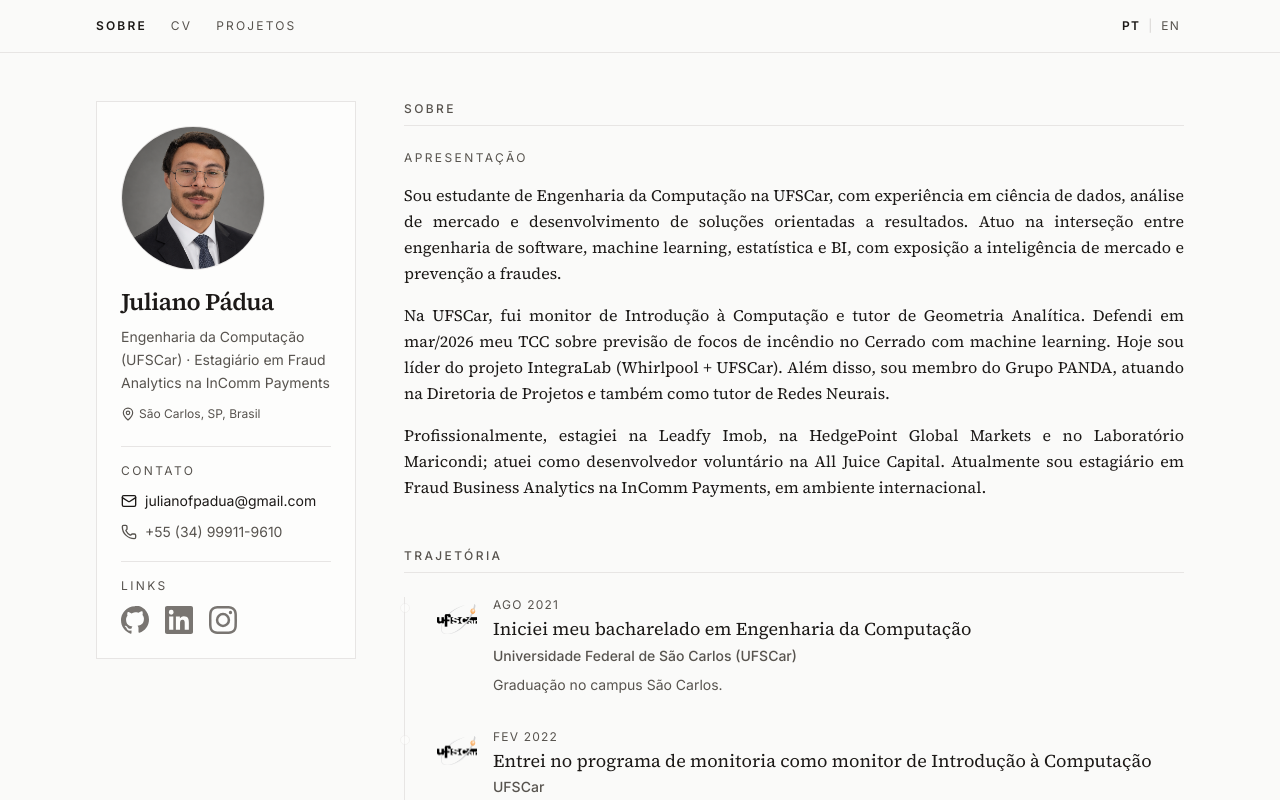
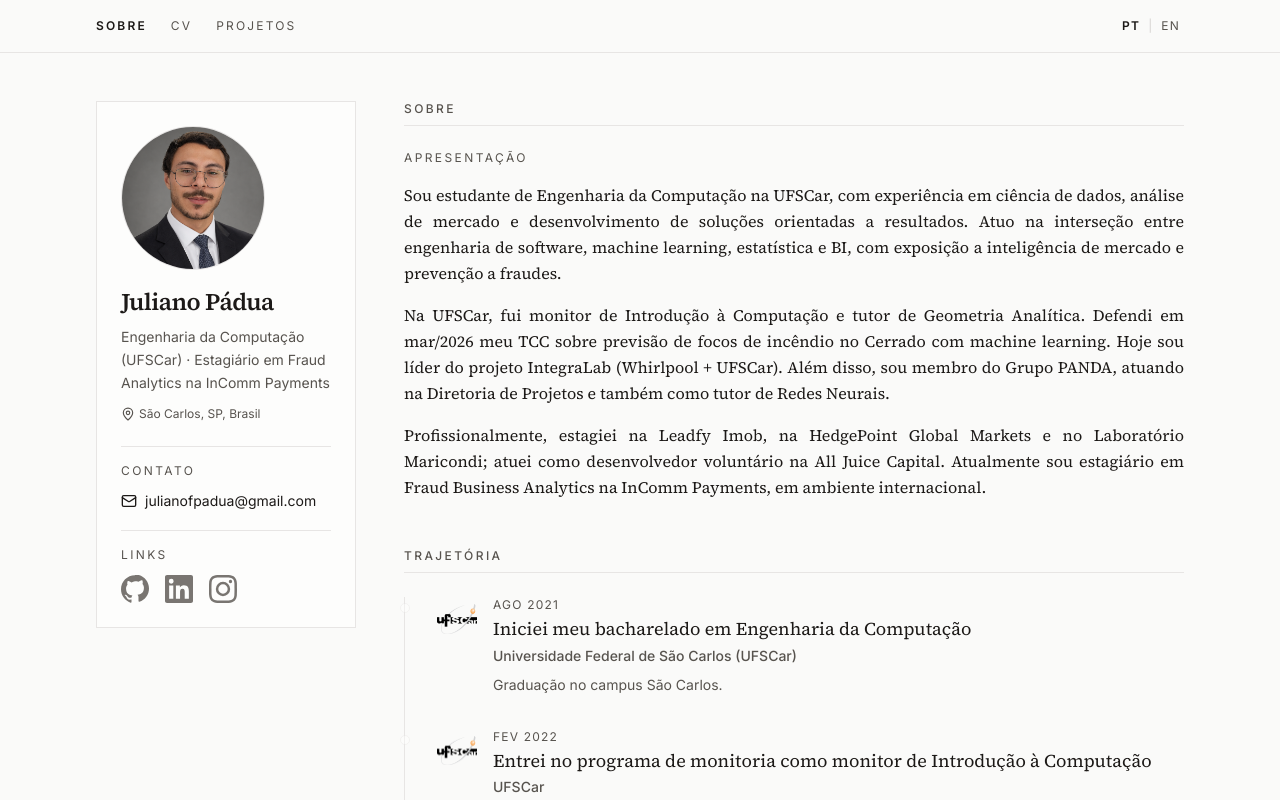
Before and after one commit to julianopadua/portfolio, a React (Vite) app: page /#/about in a window 1280 px wide. Shown: the top 800 px of the page. Built offline with nearby package versions, Linux system fonts and the light colour scheme.

Commit message:
dev: removing sensitve personal data

```diff
--- a/src/components/layout/Sidebar.tsx
+++ b/src/components/layout/Sidebar.tsx
@@ -1,4 +1,4 @@
-import { Mail, MapPin, Phone } from 'lucide-react'
+import { Mail, MapPin } from 'lucide-react'
 import { profile } from '../../data/profile'
 import { publicAsset } from '../../lib/assets'
 import { pickLocalized } from '../../lib/localized'
@@ -41,17 +41,6 @@ export function Sidebar() {
                 {profile.email}
               </a>
             </li>
-            {profile.phone && (
-              <li>
-                <a
-                  href={`tel:${profile.phone.replace(/\s/g, '')}`}
-                  className="inline-flex items-center gap-2 text-[var(--color-muted)] hover:text-[var(--color-ink)]"
-                >
-                  <Phone className="h-4 w-4" aria-hidden />
-                  {profile.phone}
-                </a>
-              </li>
-            )}
           </ul>
         </div>
 
--- a/src/data/cv.ts
+++ b/src/data/cv.ts
@@ -15,7 +15,7 @@ export const cvDocument: CvDocumentData = {
     },
     photoSrc: publicAsset('imgs/new-img.png'),
     email: profile.email,
-    phone: profile.phone,
+    phone: '+55 (34) 99911-9610',
     location: profile.location,
     linkedin: profile.links.linkedin,
     github: profile.links.github,
--- a/src/data/pdfCv.ts
+++ b/src/data/pdfCv.ts
@@ -57,7 +57,7 @@ export const pdfCvDocument: PdfCvDocument = {
       en: 'Computer Engineering student at UFSCar, graduating in July 2026, with experience in fraud analytics, market intelligence, Python automation, data pipelines, and machine learning applied to real-world datasets. Currently working in a 100% English-speaking environment at InComm Payments, using Splunk, Accertify, KPIs, and Python automations to support fraud monitoring and operational analysis.',
     },
     email: profile.email,
-    phone: profile.phone ?? '',
+    phone: '+55 (34) 99911-9610',
     location: profile.location,
     linkedin: profile.links.linkedin,
     github: profile.links.github,
--- a/src/data/profile.ts
+++ b/src/data/profile.ts
@@ -25,7 +25,6 @@ export const profile: Profile = {
     en: 'São Carlos, SP, Brazil',
   },
   email: 'julianofpadua@gmail.com',
-  phone: '+55 (34) 99911-9610',
   links: {
     github: 'https://github.com/julianopadua',
     linkedin: 'https://www.linkedin.com/in/julianopadua/',
--- a/src/data/types.ts
+++ b/src/data/types.ts
@@ -94,7 +94,6 @@ export interface Profile {
     linkedin: string
     instagram?: string
   }
-  phone?: string
 }
 
 export interface CvProfile {
```
